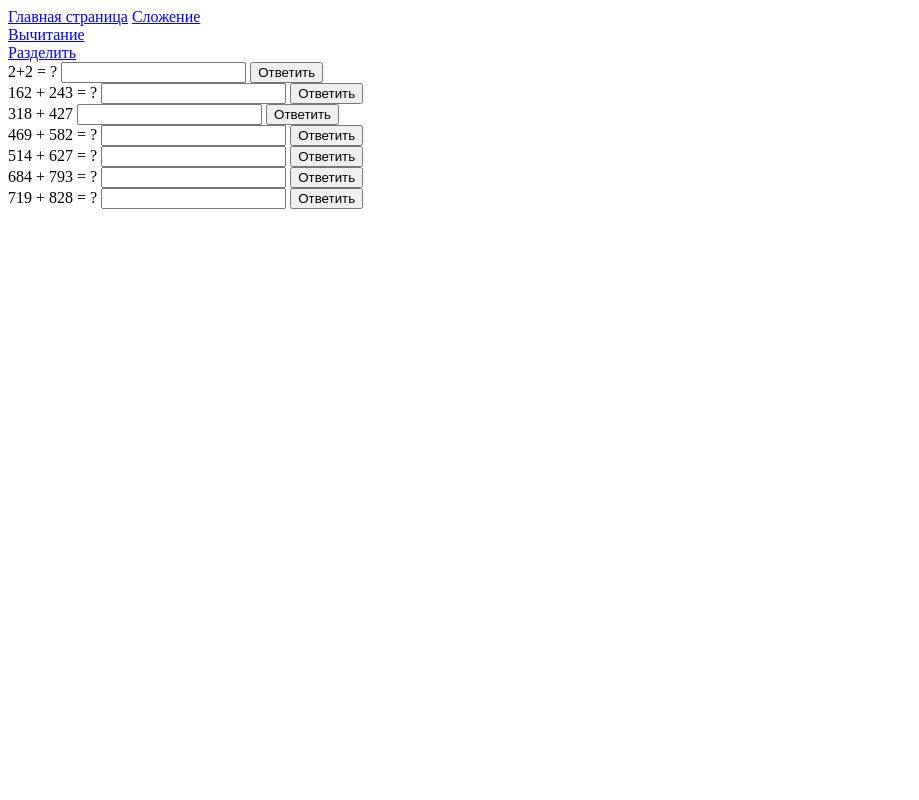
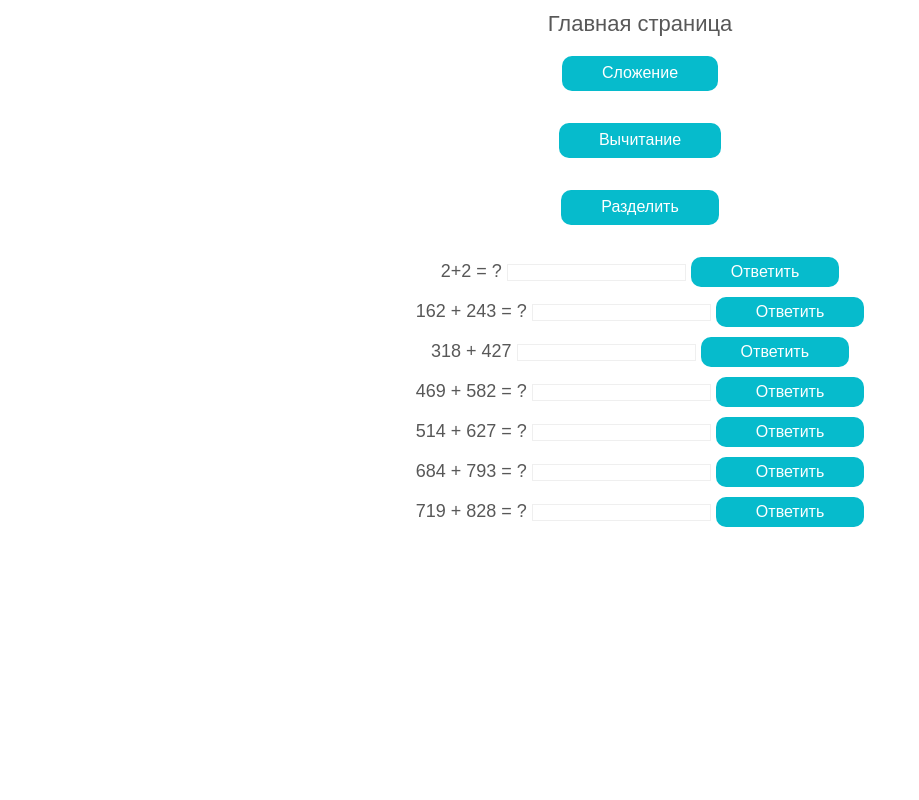
Before and after one commit to EgorKondratyev/math, a Django app: page /tasks/1/ in a window 1280 px wide. Shown: the whole page, without its empty margins (0-919 px from the left). Run offline with Django 4.2, Linux system fonts and the light colour scheme; data comes from the database, SQL or seed files in the repository; both versions use the stored data as it was after the commit.

Commit message:
Design updating

```diff
--- a/tasks/static/css/style.css
+++ b/tasks/static/css/style.css
@@ -104,7 +104,7 @@ input[type=number] {
 }
 
 .btn {
-    max-width: 180px;
+    max-width: 170px;
     position: relative;
     color: #fff;
     background-color: #06BBCC;
@@ -116,6 +116,8 @@ input[type=number] {
 }
 
 .btn a {
+    position: relative;
+    z-index: 50;
     color: #fff;
 }
 
@@ -139,3 +141,47 @@ input[type=number] {
     width: calc(100% - 40px);
     height: calc(100% + 10px);
 }
+
+body {
+    color: #585858;
+    padding: 1vw 5vw;
+    font-size: 18px;
+    font-weight: 500;
+    text-align: center;
+    line-height: 125%;
+    position: relative;
+    overflow: hidden;
+}
+
+body p {
+    margin: 0px 0px 20px 0px;
+}
+
+.wrapper__btn {
+    display: flex;
+    justify-content: center;
+    align-items: center;
+}
+
+.main {
+    margin: 0px 0px 20px 0px;
+}
+
+.main a {
+    font-weight: 500;
+    font-size: 22px;
+    color: #585858;
+
+}
+
+img {
+    position: absolute;
+    top: 0;
+    left: 0;
+    z-index: -1;
+    width: 100%;
+}
+
+input {
+    border: 1px solid #efefef;
+}
--- a/templates/tasks.html
+++ b/templates/tasks.html
@@ -1,13 +1,19 @@
 <!DOCTYPE html>
 <html lang="en">
+
 <head>
     <meta charset="UTF-8">
     <title>{{ title }}</title>
+    {% load static %}
+    <link rel="stylesheet" type="text/css" href="{% static 'css/style.css' %}">
 </head>
+
 <body>
-<a href="{% url 'main_page' %}">Главная страница</a>
+    <div class="main"><a href="{% url 'main_page' %}">Главная страница</a></div>
     {% for type in types %}
-    <a href="{{ type.get_absolute_url }}">{{ type.title }}</a>
+    <div class="wrapper__btn">
+        <div class="btn"><a href="{{ type.get_absolute_url }}">{{ type.title }}</a></div>
+    </div>
     <br>
     {% endfor %}
     {% for task in tasks %}
@@ -27,8 +33,9 @@
         <input type="hidden" name="answers" value="{{ answers }}">
         {% endif %}
         <input type="number" name="{{ task.pk }}" value="-">
-    <button type="submit">Ответить</button>
+        <button class="btn" type="submit">Ответить</button>
     </form>
     {% endfor %}
 </body>
+
 </html>
```
Also changed, not shown: templates/main_page.html (+13 -5 lines), db.sqlite3, tasks/static/img/1.jpg (added). Lines whose indentation alone changed are shown as unchanged.
